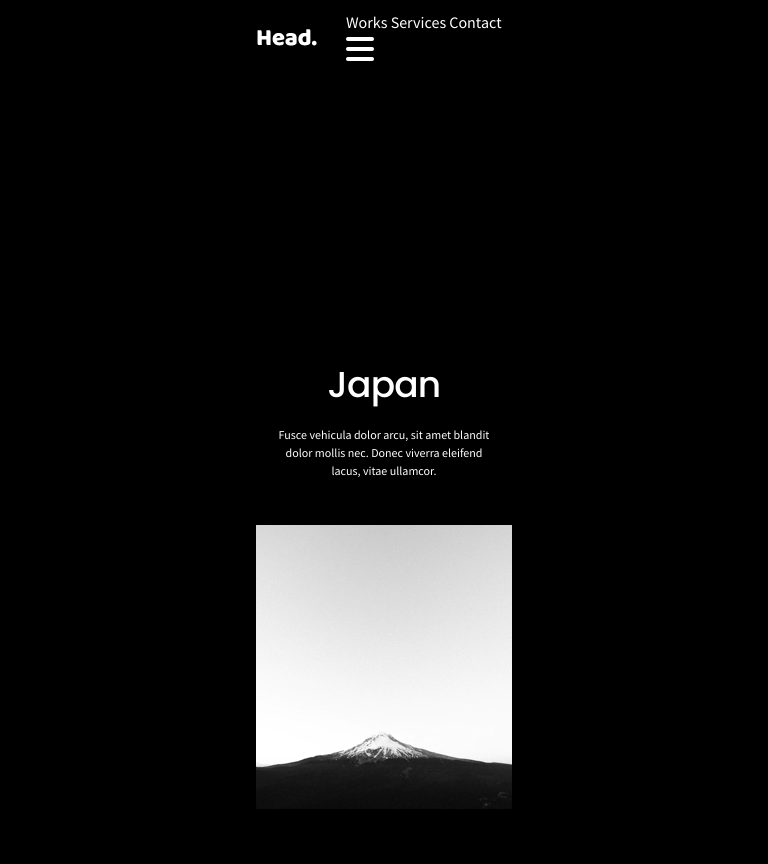
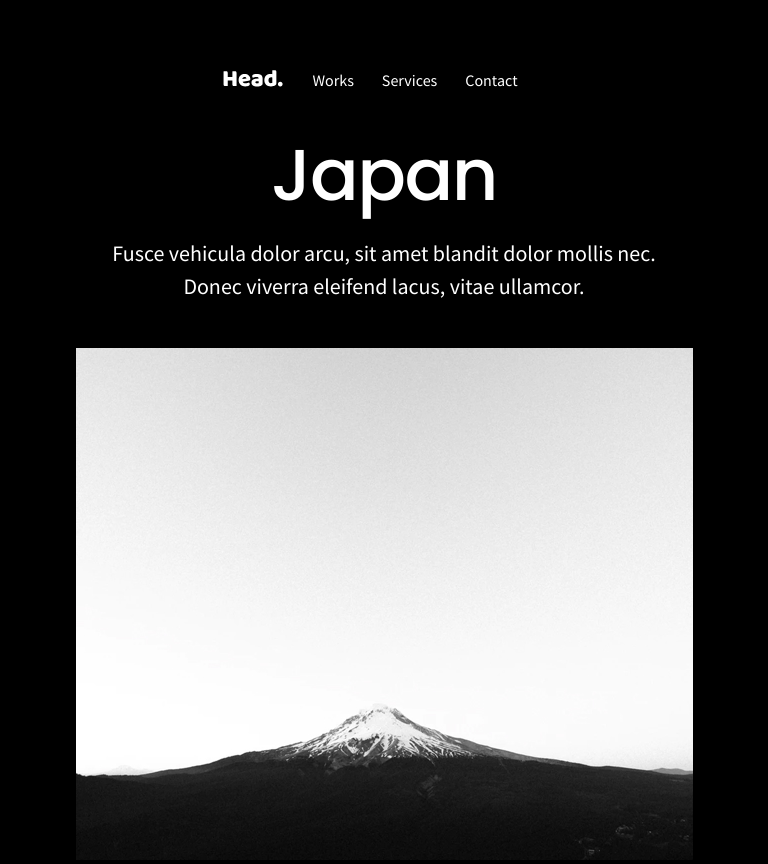
Before and after one commit to jbwizard/responsive-navigation, a plain HTML site: page index.html in a window 768 px wide. Before the commit the page ends 813 px from the top, so only its background shows below. Drawn offline with Linux system fonts and the light colour scheme.

Commit message:
add responsive burger

```diff
--- a/index.html
+++ b/index.html
@@ -15,12 +15,13 @@
 <body>
     <nav>
         <img src="/images/Logo.svg" alt="logo">
-        <div class="menu" id="nav-menu">
-            <a class="menu-item" href="#">Works</a>
-            <a class="menu-item" href="#">Services</a>
-            <a class="menu-item" href="#">Contact</a>
-            <a class="menu-item" href="#"></a>
-            <a class="icon" onclick="burgerMenu()"><i class="fa-solid fa-bars fa-2x"></i></a>
+        <div class="nav" id="nav-menu">
+            <ul>
+                <li><a class="menu-item" href="#">Works</a></li>
+                <li><a class="menu-item" href="#">Services</a></li>
+                <li><a class="menu-item" href="#">Contact</a></li>
+                <li> <a class="icon" onclick="burgerMenu()"><i class="fa-solid fa-bars fa-2x"></i></a></li>
+            </ul>
         </div>
     </nav>
     <div class="section">
@@ -30,7 +31,7 @@
         </div>
         <div class="img-container">
             <picture>
-                <source media="(max-width: 800px)" srcset="/images/japan-small.jpg">
+                <source media="(max-width: 600px)" srcset="/images/japan-small.jpg">
                 <source media="(max-width: 1000px)" srcset="/images/japan-medium.jpg">
                 <source media="(min-width: 1001px)" srcset="/images/japan-big.jpg">
                 <img src="images/japan-big.jgg" alt="Mountain with snow">
@@ -41,10 +42,10 @@
     <script>
         function burgerMenu() {
             let burger = document.getElementById("nav-menu");
-            if (burger.className === "menu") {
+            if (burger.className === "nav") {
             burger.className += " responsive";
             } else {
-            burger.className = "menu";
+            burger.className = "nav";
             }
         }
     </script>
--- a/styles/index.css
+++ b/styles/index.css
@@ -72,6 +72,7 @@ p{
 }
 
 nav{
+    overflow: hidden;
     display: flex;
     align-items: center;
     justify-content: space-between;
@@ -85,7 +86,49 @@ nav{
     gap: 45px;
 }
 
-@media screen and (max-width: 800px) {
+.menu-items{
+    display: block;
+}
+
+@media screen and (min-width:601px){
+    .fa-solid{
+        display: none;
+    }
+}
+
+@media screen and (min-width: 601px) and (max-width:1000px) {
+
+    body{
+        width: 100%;
+        max-width: 617px;
+        height: 100vh;
+        align-items: center;
+    }
+
+    h1{
+        font-size: 72px;
+        line-height: 83px;
+        /* identical to box height, or 115% */
+        letter-spacing: -1.6px;
+    }
+
+    p{
+        font-size: 22px;
+        line-height: 33px;
+        /* or 150% */
+        text-align: center;
+    }
+
+    .info-container{
+        max-width: 574px;
+    }
+
+    .img-container{
+        max-width: 616px;
+    }
+}
+
+@media screen and (max-width: 600px) {
 
     body{
         align-items: center;
@@ -117,11 +160,35 @@ nav{
         max-width: 217px;
     }
 
-    nav{
-        max-width: 256px;
+    .nav{
+        overflow: hidden;
     }
 
-    .menu{
-        overflow: hidden;
+    .nav a{
+        float: left;
     }
+
+    .menu-item{
+        display: none;
+    }
+
+    .icon{
+        display: block;
+        float: right;
+    }
+
+    .nav.responsive{
+        position: relative;
+    }
+    .nav.responsive.icon {
+        position: absolute;
+    }
+    .nav.responsive a {
+        float: none;
+        display: block;
+        text-align: left;
+      }
+
+
+
 }
```
